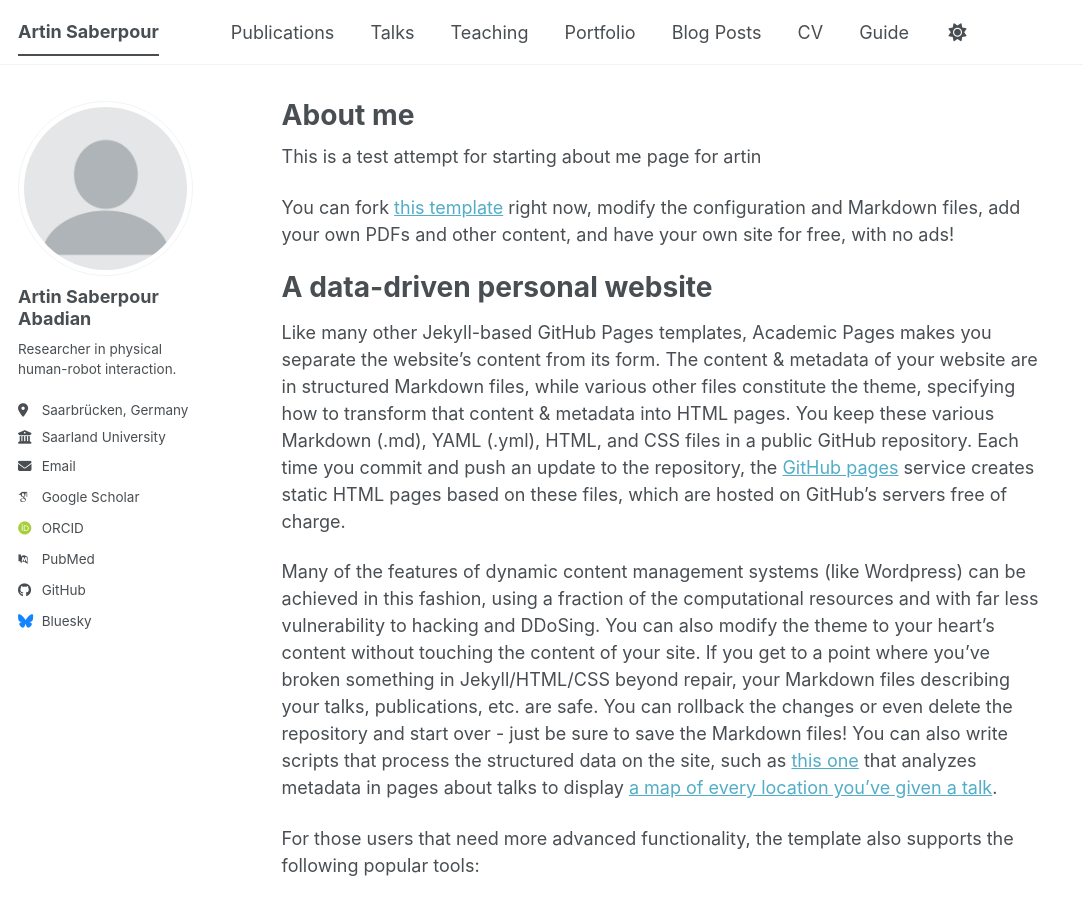
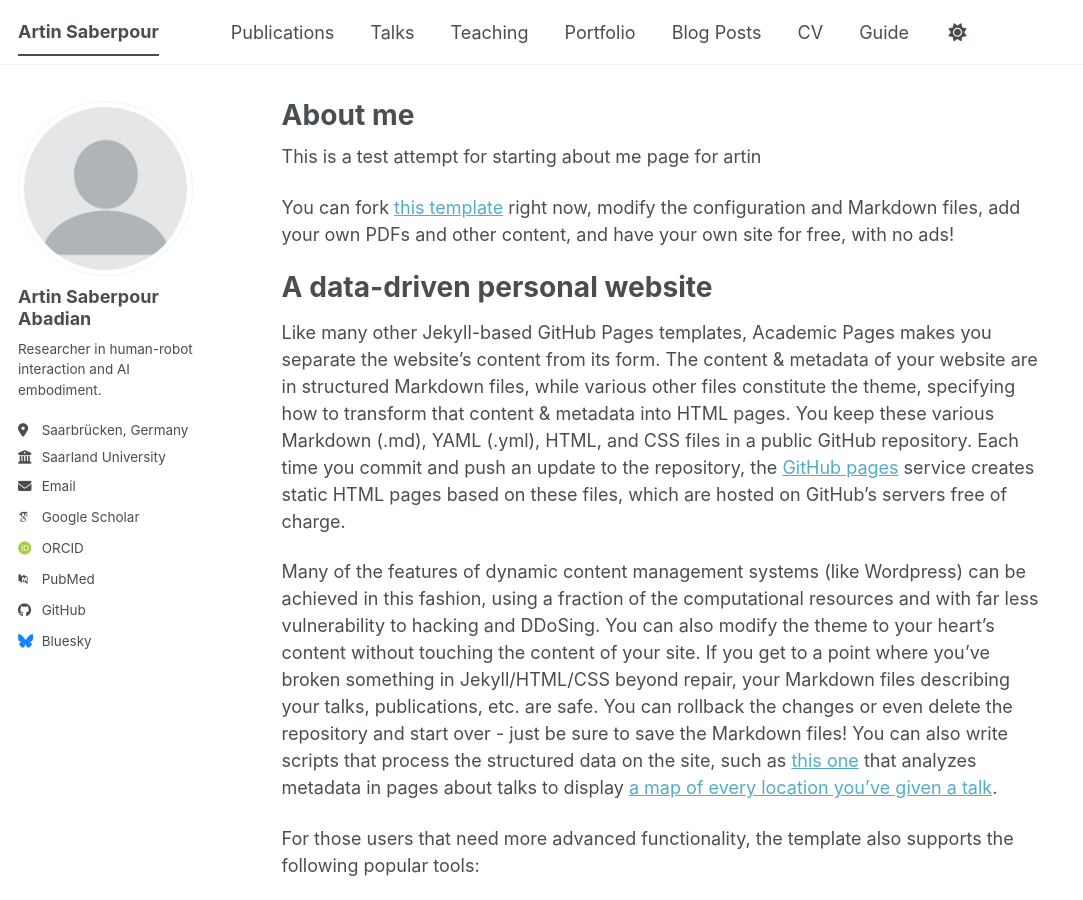
Before and after one commit to artin-saberpour/artin-saberpour.github.io, a Jekyll site: the page built from _pages/about.md, in a window 1280 px wide and 900 px high. Shown: the whole window, without its empty margins (0-1083 px from the left). Built offline with Jekyll 4.4.1, drawn with Linux system fonts in a browser that asks for light colours; some web fonts are replaced; a script bundle is joined from its source files by our own code; library files that are not in the unit come from our copies.

Commit message:
Update _config.yml

```diff
--- a/_config.yml
+++ b/_config.yml
@@ -26,7 +26,7 @@ author:
   avatar           : "profile.png"
   name             : "Artin Saberpour Abadian"
   pronouns         : # example: "she/her"
-  bio              : "Researcher in physical human-robot interaction."
+  bio              : "Researcher in human-robot interaction and AI embodiment."
   location         : "Saarbrücken, Germany"
   employer         : "Saarland University"
   uri              : # URL
```
